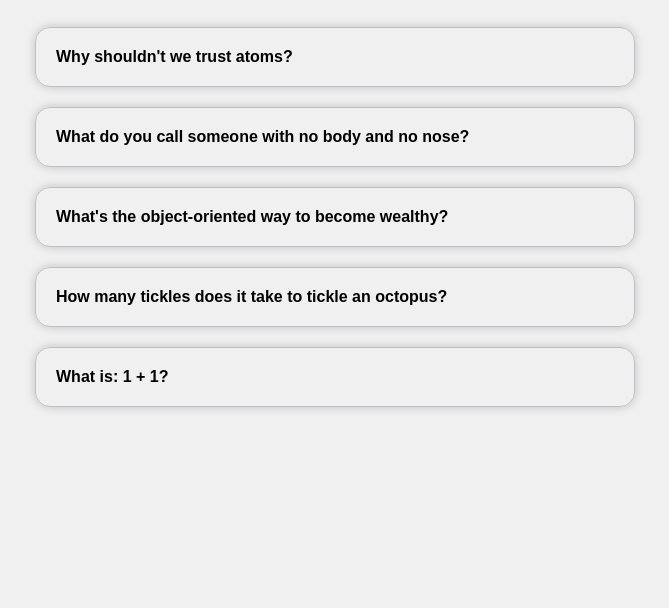
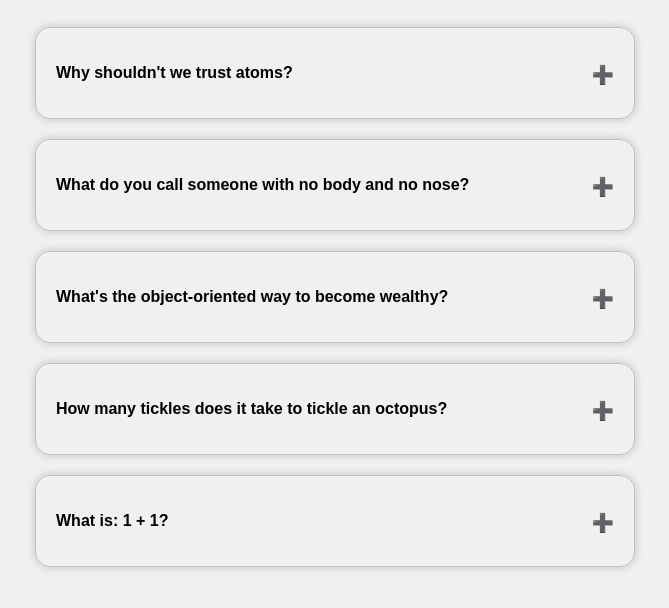
Before and after one commit to mmathea1/50days50projects, a plain HTML site: page faq-collapse/index.html in a window 1280 px wide. Shown: the part 90-698 px from the top of the page, without its empty margins (325-994 px from the left). Drawn offline with Linux system fonts and the light colour scheme; a web font is replaced by a local one.

Commit message:
updated faq styling

```diff
--- a/faq-collapse/index.html
+++ b/faq-collapse/index.html
@@ -9,7 +9,6 @@
     <link rel="stylesheet" href="https://cdnjs.cloudflare.com/ajax/libs/font-awesome/6.4.0/css/all.min.css"
         integrity="sha512-iecdLmaskl7CVkqkXNQ/ZH/XLlvWZOJyj7Yy7tcenmpD1ypASozpmT/E0iPtmFIB46ZmdtAc9eNBvH0H/ZpiBw=="
         crossorigin="anonymous" referrerpolicy="no-referrer" />
-    <script src="https://cdnjs.cloudflare.com/ajax/libs/font-awesome/6.4.0/js/all.min.js"></script>
     <title>FAQ</title>
 </head>
 
@@ -17,7 +16,7 @@
     <h1>Frequently Asked Questions</h1>
     <div class="container">
         <div class="accordion">
-            <div>
+            <div class="faq">
                 <input type="checkbox" class="faq-input" id="section1" />
                 <!-- <i class="fa fa-times-circle" aria-hidden="true"></i> -->
                 <label class="faq-heading" for="section1">Why shouldn't we trust atoms?</label>
--- a/faq-collapse/style.css
+++ b/faq-collapse/style.css
@@ -31,7 +31,22 @@ h1 {
     box-shadow: 0 0 10px rgba(0, 0, 0, 0.2);
     overflow: hidden;
     margin: 20px;
+    text-align: left;
 
+}
+
+.faq-heading::after {
+    content: "\02795";
+    float: right;
+    font-size: 18px;
+}
+
+.faq-heading {
+    margin-block-start: 1em;
+    margin-block-end: 1em;
+    margin-inline-start: 0px;
+    margin-inline-end: 0px;
+    font-weight: bold;
 }
 
 .faq-heading,
```
